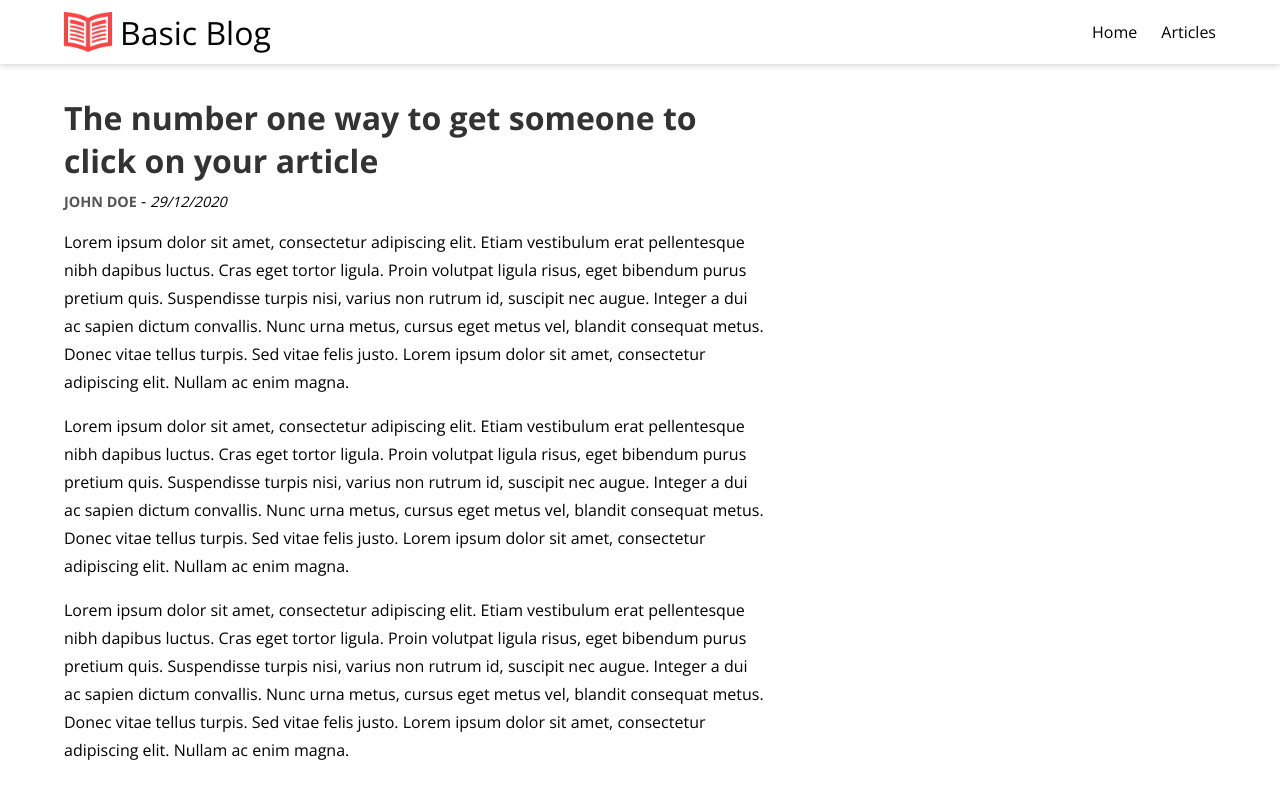
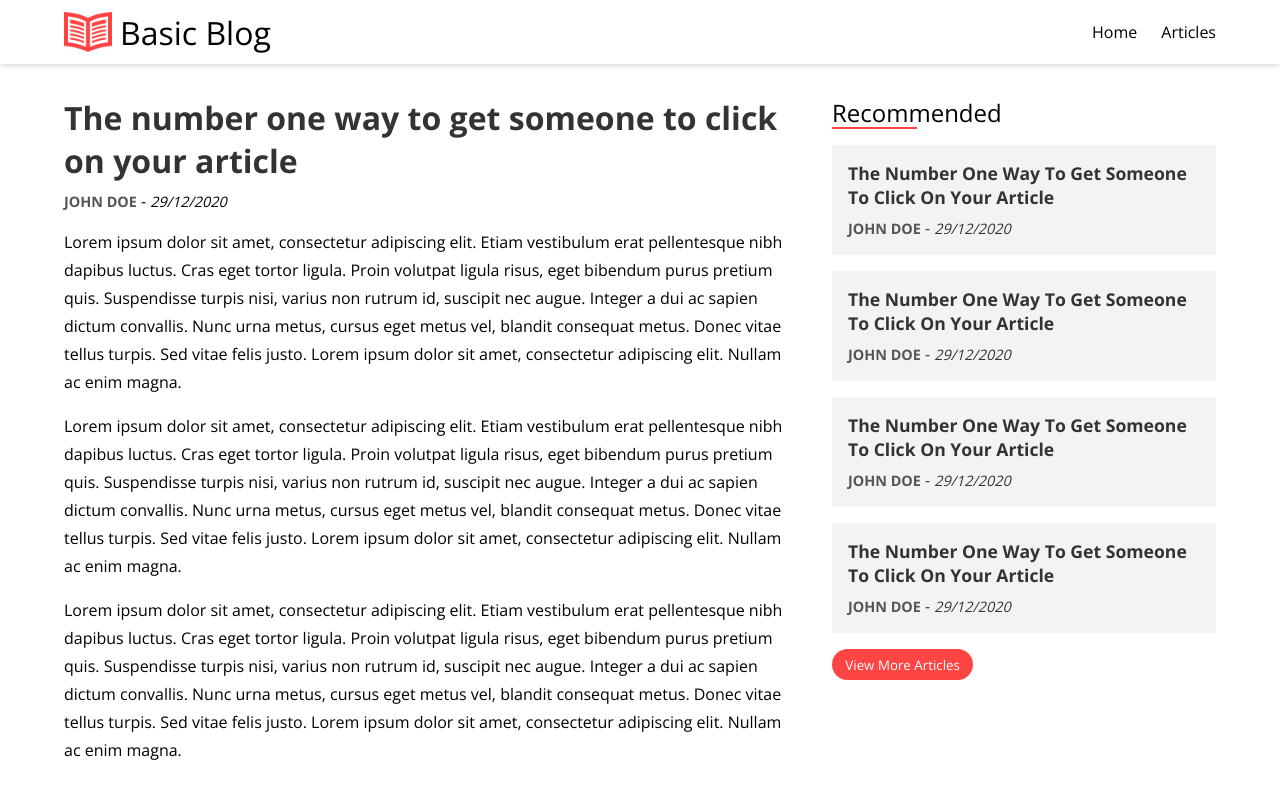
Before and after one commit to nicholas-newman1/basic-blog, a React (Create React App) app: page /articles/0 in a window 1280 px wide. Shown: the top 800 px of the page. Built offline with nearby package versions, Linux system fonts and the light colour scheme.

Commit message:
worked on article page

```diff
--- a/src/components/Article/Article.tsx
+++ b/src/components/Article/Article.tsx
@@ -12,13 +12,7 @@ interface ArticleProp {
 }
 
 const Article = (props: { article: ArticleProp }) => {
-  const {
-    title,
-    author,
-    date,
-    image: { src, alt },
-    body,
-  } = props.article;
+  const { title, author, date, body } = props.article;
 
   const cleanHTML = DOMPurify.sanitize(body);
 
--- a/src/components/Article/article.css
+++ b/src/components/Article/article.css
@@ -1,7 +1,3 @@
-.article {
-  max-width: 700px;
-}
-
 .article__title {
   color: #333;
   margin-bottom: 0.5rem;
--- a/src/components/ArticleListing/ArticleListing.tsx
+++ b/src/components/ArticleListing/ArticleListing.tsx
@@ -11,10 +11,18 @@ interface Article {
   body: string;
 }
 
-const ArticleListing = (props: { article: Article }) => {
-  const { id, title, description, author, date } = props.article;
+interface Props {
+  article: Article;
+  small?: Boolean;
+}
+
+const ArticleListing = ({ article, small = false }: Props) => {
+  const { id, title, description, author, date } = article;
   return (
-    <Link className='article-listing' to={`/articles/${id}`}>
+    <Link
+      className={`article-listing ${small ? 'article-listing--small' : ''}`}
+      to={`/articles/${id}`}
+    >
       <h2 className='article-listing__title'>{title}</h2>
       <div className='article-listing__meta'>
         <span className='article-listing__author'>{author}</span>
--- a/src/components/ArticleListing/articleListing.css
+++ b/src/components/ArticleListing/articleListing.css
@@ -43,6 +43,22 @@
   -webkit-box-orient: vertical;
 }
 
+.article-listing--small {
+  padding: 1rem;
+}
+
+.article-listing--small .article-listing__description {
+  display: none;
+}
+
+.article-listing--small .article-listing__title {
+  font-size: 1.1rem;
+}
+
+.article-listing--small .article-listing__meta {
+  margin-bottom: 0;
+}
+
 @media (min-width: 400px) {
   .article-listing__title {
     font-size: 1.375rem;
--- a/src/pages/ArticlePage/ArticlePage.tsx
+++ b/src/pages/ArticlePage/ArticlePage.tsx
@@ -1,6 +1,7 @@
-import { RouteComponentProps } from 'react-router-dom';
+import { Link, RouteComponentProps } from 'react-router-dom';
 import { articles } from '../../articles';
 import Article from '../../components/Article/Article';
+import ArticleListing from '../../components/ArticleListing/ArticleListing';
 import './articlePage.css';
 
 interface MatchParams {
@@ -14,7 +15,26 @@ const ArticlePage = (props: Props) => {
   const article = articles.find((article) => article.id === +id);
   return (
     <div className='article-page container'>
-      {article ? <Article article={article} /> : <h1>Article Not Found</h1>}
+      {article ? (
+        <div className='article-page__article'>
+          <Article article={article} />
+        </div>
+      ) : (
+        <h1>Article Not Found</h1>
+      )}
+      <aside className='article-page__aside'>
+        <h2 className='article-page__aside-title'>Recommended</h2>
+        <ul className='article-page__recommended-articles'>
+          {articles.map((article) => (
+            <li key={article.id} className='article-page__recommended-article'>
+              <ArticleListing article={article} small={true} />
+            </li>
+          ))}
+        </ul>
+        <Link to='/article'>
+          <button className='btn'>View More Articles</button>
+        </Link>
+      </aside>
     </div>
   );
 };
--- a/src/pages/ArticlePage/articlePage.css
+++ b/src/pages/ArticlePage/articlePage.css
@@ -1,3 +1,56 @@
 .article-page {
   padding: 2rem 0 4rem 0;
 }
+
+.article-page__article {
+  max-width: 45rem;
+}
+
+.article-page__aside {
+  margin-top: 2rem;
+  border-top: 1px solid #ccc;
+  padding-top: 1rem;
+}
+
+.article-page__aside-title {
+  font-size: 1.5rem;
+  font-weight: 400;
+  position: relative;
+  display: inline-block;
+  margin: 0 auto;
+  margin-bottom: 1rem;
+}
+
+.article-page__aside-title::after {
+  content: '';
+  width: 50%;
+  background: #ff4444;
+  height: 2px;
+  position: absolute;
+  left: 0;
+  bottom: 0;
+}
+
+.article-page__recommended-articles {
+  list-style: none;
+  display: grid;
+  gap: 1rem;
+  margin-bottom: 1rem;
+}
+
+@media (min-width: 1100px) {
+  .article-page {
+    display: flex;
+  }
+
+  .article-page__article {
+    flex-shrink: 0;
+  }
+
+  .article-page__aside {
+    margin: 0;
+    padding: 0;
+    border: none;
+    margin-left: 3rem;
+  }
+}
```
Also changed, not shown: 1 other file (tests, documents, lock files or other folders).
